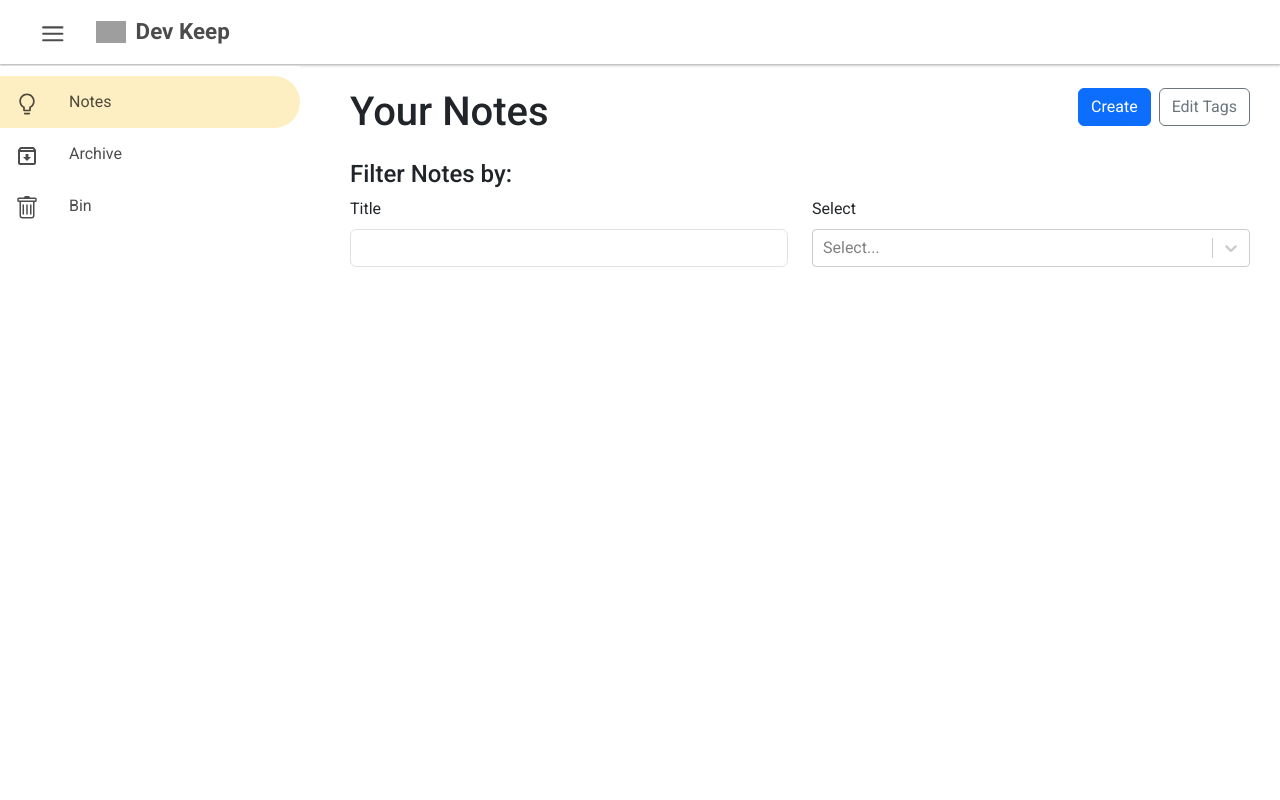
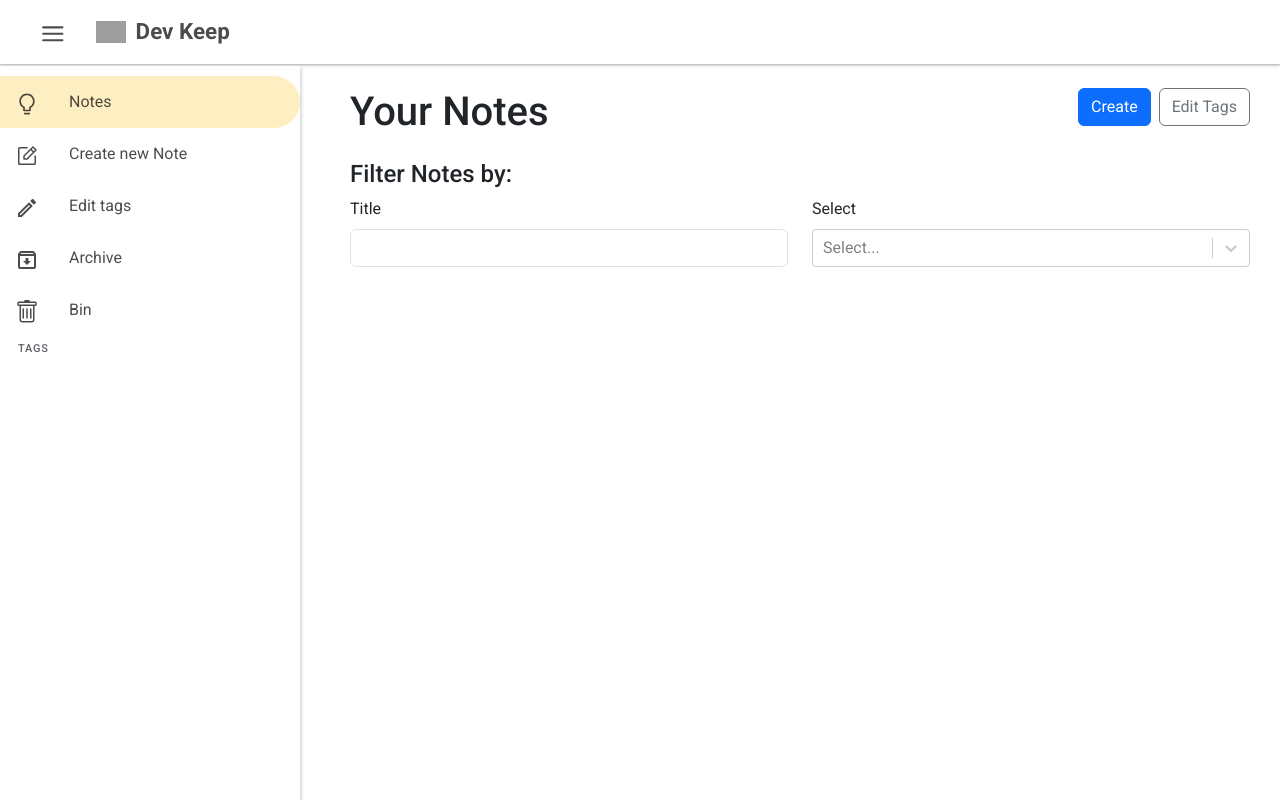
Before and after one commit to SoloProgrammer/TypeScript-React-Advanced-Notes-App, a React (Vite) app: page / in a window 1280 px wide. Built offline with nearby package versions, Linux system fonts and the light colour scheme; grey boxes are pictures that could not be loaded.

Commit message:
Fixed small side bar UI issues

```diff
--- a/src/App.tsx
+++ b/src/App.tsx
@@ -12,6 +12,7 @@ import SideBar from "./components/Shared/SideBar/SideBar";
 import TagPage from "./pages/Tag/TagPage";
 import Archive from "./pages/Archive/Archive";
 import Bin from "./pages/Bin/Bin";
+import EditTagsModal from "./components/Modals/EditTagsModal";
 const NoteDetail = lazy(() => import("./components/NoteDetail"));
 const NoteEdit = lazy(() => import("./components/NoteEdit"));
 const NoteList = lazy(() => import("./components/NoteList/NoteList"));
@@ -90,11 +91,23 @@ const App = () => {
   const toggleSidebar = () => setOpen((prev) => !prev);
   const closeSidebar = () => setOpen(true);
 
+  const [showModal, setShowModal] = useState(false);
+  const handleCloseModal = () => {
+    setShowModal(false);
+  };
+  const openTagsModal = () => setShowModal(true);
+
   return (
     <>
       <Navbar toggleSidebar={toggleSidebar} />
       <Container className="my-4 container">
-        <SideBar open={open} tags={tags} toggleSidebar={closeSidebar} />
+        <SideBar
+          isModalOpen={showModal}
+          openTagsModal={openTagsModal}
+          open={open}
+          tags={tags}
+          toggleSidebar={closeSidebar}
+        />
         <main className={`main ${!open ? "close" : ""}`}>
           <Routes>
             <Route
@@ -102,6 +115,7 @@ const App = () => {
               element={
                 <Suspense fallback="Loading..">
                   <NoteList
+                    openTagsModal={openTagsModal}
                     deleteTag={deleteTag}
                     updateTag={updateTag}
                     onPinNote={onPinNote}
@@ -149,7 +163,13 @@ const App = () => {
             </Route>
             <Route
               path="/tag/:tag"
-              element={<TagPage handleNoteClick={handleNoteClick} onPinNote={onPinNote} notes={notesWithTags} />}
+              element={
+                <TagPage
+                  handleNoteClick={handleNoteClick}
+                  onPinNote={onPinNote}
+                  notes={notesWithTags}
+                />
+              }
             />
             <Route path="/archive" element={<Archive />} />
             <Route path="/bin" element={<Bin />} />
@@ -161,6 +181,13 @@ const App = () => {
           handleOffsetClick={handleModalOffsetClick}
           selectedNote={selectedNote}
         />
+        <EditTagsModal
+          availableTags={tags}
+          show={showModal}
+          handleCloseModal={handleCloseModal}
+          deleteTag={deleteTag}
+          updateTag={updateTag}
+        />
       </Container>
     </>
   );
--- a/src/components/NoteList/NoteList.tsx
+++ b/src/components/NoteList/NoteList.tsx
@@ -1,11 +1,20 @@
 import { Button, Col, Form, Row, Stack } from "react-bootstrap";
-import { NoteListProps, SimplifiedNote } from "../../types/Notestypes";
+import { SimplifiedNote, Tag } from "../../types/Notestypes";
 import { Link, useSearchParams } from "react-router-dom";
 import ReactSelect from "react-select";
-import { useMemo, useState } from "react";
+import { useMemo } from "react";
 import NoteCard from "../NoteCard";
-import EditTagsModal from "../Modals/EditTagsModal";
 import styles from "./NoteList.module.css";
+
+type NoteListProps = {
+  notes: SimplifiedNote[];
+  availableTags: Tag[];
+  deleteTag: (id: string) => void;
+  handleNoteClick: (id: string) => void;
+  onPinNote: (id: string) => void;
+  updateTag: (data: Tag[]) => void;
+  openTagsModal: () => void;
+};
 
 const NoteList = ({
   notes,
@@ -14,6 +23,7 @@ const NoteList = ({
   onPinNote,
   deleteTag,
   handleNoteClick,
+  openTagsModal,
 }: NoteListProps) => {
   // Filteration of notes using search params
   const [searchParsms, setSearchParams] = useSearchParams({
@@ -40,11 +50,6 @@ const NoteList = ({
     });
   }, [title, selectedTagsIds]);
 
-  const [showModal, setShowModal] = useState(false);
-  const handleCloseModal = () => {
-    setShowModal(false);
-  };
-
   return (
     <>
       <Row className="mb-3">
@@ -56,10 +61,7 @@ const NoteList = ({
             <Link to={"/new"}>
               <Button>Create</Button>
             </Link>
-            <Button
-              onClick={() => setShowModal(true)}
-              variant="outline-secondary"
-            >
+            <Button onClick={openTagsModal} variant="outline-secondary">
               Edit Tags
             </Button>
           </Stack>
@@ -121,13 +123,6 @@ const NoteList = ({
         notes={filteredNotes}
         onPinNote={onPinNote}
         handleNoteClick={handleNoteClick}
-      />
-      <EditTagsModal
-        availableTags={availableTags}
-        show={showModal}
-        handleCloseModal={handleCloseModal}
-        deleteTag={deleteTag}
-        updateTag={updateTag}
       />
     </>
   );
--- a/src/components/Shared/SideBar/SideBar.module.css
+++ b/src/components/Shared/SideBar/SideBar.module.css
@@ -10,8 +10,9 @@
     overflow: auto;
     overflow-x: hidden;
     transition: .3s all cubic-bezier(0.76, 0, 0.24, 1);
+    box-shadow: rgba(0, 0, 0, 0.15) 1.95px 1.95px 2.6px;
+
 }
-
 .wall {
     pointer-events: none;
     background: rgba(0, 0, 0, 0.2);
@@ -26,14 +27,15 @@
 }
 
 .container::-webkit-scrollbar {
-    width: 10px;
+    width: 8px;
 }
 
 .container::-webkit-scrollbar-thumb {
     opacity: 0;
     margin-top: 20px;
     border-radius: 2rem;
-    background: rgba(0, 0, 0, 0.2);
+    background: rgba(0, 0, 0, 0.15);
+    padding: 0;
 }
 
 .container::-webkit-scrollbar-track {
@@ -43,8 +45,14 @@
 .container.close {
     width: 80px;
     padding-inline: 5px;
+    padding-left: 10px;
 }
-
+.tagsHeading{
+    transition: .2s all;
+}
+.container.close .tagsHeading{
+    margin-left: 10px !important;
+}
 .list {
     padding: 0;
     margin: 0;
@@ -64,6 +72,7 @@
     color: var(--dim-text-color);
     user-select: none;
     transition: .2s all;
+    white-space: nowrap;
 }
 
 .item.close {
--- a/src/components/Shared/SideBar/SideBar.tsx
+++ b/src/components/Shared/SideBar/SideBar.tsx
@@ -1,16 +1,29 @@
 import styles from "./SideBar.module.css";
-import { MdLabelOutline, MdOutlineArchive } from "react-icons/md";
+import {
+  MdLabelOutline,
+  MdOutlineArchive,
+  MdOutlineCreate,
+} from "react-icons/md";
 import { AiOutlineBulb } from "react-icons/ai";
 import { Tag } from "../../../types/Notestypes";
 import { BsTrash } from "react-icons/bs";
 import { Link, useLocation } from "react-router-dom";
 import { useEffect } from "react";
+import { PiNotePencil } from "react-icons/pi";
 type SideBarProps = {
   tags: Tag[];
   toggleSidebar: () => void;
   open: true | false;
+  isModalOpen: boolean;
+  openTagsModal: () => void;
 };
-const SideBar = ({ tags, open = false, toggleSidebar }: SideBarProps) => {
+const SideBar = ({
+  tags,
+  open = false,
+  toggleSidebar,
+  isModalOpen,
+  openTagsModal,
+}: SideBarProps) => {
   const { pathname } = useLocation();
 
   useEffect(() => {
@@ -28,7 +41,7 @@ const SideBar = ({ tags, open = false, toggleSidebar }: SideBarProps) => {
           <Link to={"/"}>
             <li
               className={`${styles.item} ${!open ? styles.close : ""} ${
-                pathname === "/" ? styles.selected : ""
+                !isModalOpen && pathname === "/" ? styles.selected : ""
               }`}
             >
               <span>
@@ -37,11 +50,61 @@ const SideBar = ({ tags, open = false, toggleSidebar }: SideBarProps) => {
               Notes
             </li>
           </Link>
+          <Link to={"/new"}>
+            <li
+              className={`${styles.item} ${!open ? styles.close : ""} ${
+                !isModalOpen && pathname === "/new" ? styles.selected : ""
+              }`}
+            >
+              <span>
+                <PiNotePencil />
+              </span>
+              Create new Note
+            </li>
+          </Link>
+          <li
+            onClick={openTagsModal}
+            className={`${styles.item} ${!open ? styles.close : ""} ${
+              isModalOpen ? styles.selected : ""
+            } `}
+          >
+            <span>
+              <MdOutlineCreate />
+            </span>
+            Edit tags
+          </li>
+          <Link to={"/archive"}>
+            <li
+              className={`${styles.item} ${!open ? styles.close : ""} ${
+                !isModalOpen && pathname === "/archive" ? styles.selected : ""
+              }`}
+            >
+              <span>
+                <MdOutlineArchive />
+              </span>
+              Archive
+            </li>
+          </Link>
+          <Link to="/bin">
+            <li
+              className={`${
+                !isModalOpen && pathname === "/bin" ? styles.selected : ""
+              } ${styles.item} ${!open ? styles.close : ""}`}
+            >
+              <span>
+                <BsTrash />
+              </span>
+              Bin
+            </li>
+          </Link>
+          <h4 style={{ margin: "5px 18px 5px 18px" }} className={`notesHeading ${styles.tagsHeading}`}>
+            TAGS
+          </h4>
           {tags.map((tag) => (
             <Link key={tag.id} to={`/tag/${tag.label}`}>
               <li
                 className={`${styles.item} ${!open ? styles.close : ""} ${
-                  pathname.replace("%20", " ") === `/tag/${tag.label.trim()}`
+                  !isModalOpen && pathname.replace("%20", " ") === `/tag/${tag.label.trim()}`
                     ? styles.selected
                     : ""
                 }`}
@@ -53,30 +116,6 @@ const SideBar = ({ tags, open = false, toggleSidebar }: SideBarProps) => {
               </li>
             </Link>
           ))}
-          <Link to={"/archive"}>
-            <li
-              className={`${styles.item} ${!open ? styles.close : ""} ${
-                pathname === "/archive" ? styles.selected : ""
-              }`}
-            >
-              <span>
-                <MdOutlineArchive />
-              </span>
-              Archive
-            </li>
-          </Link>
-          <Link to="/bin">
-            <li
-              className={`${pathname === "/bin" ? styles.selected : ""} ${
-                styles.item
-              } ${!open ? styles.close : ""}`}
-            >
-              <span>
-                <BsTrash />
-              </span>
-              Bin
-            </li>
-          </Link>
         </ul>
       </aside>
     </>
--- a/src/pages/Tag/TagPage.tsx
+++ b/src/pages/Tag/TagPage.tsx
@@ -16,7 +16,6 @@ const TagPage = ({ notes, handleNoteClick, onPinNote }: TagPageProps) => {
 
   if (filteredNotes.length < 1) return <NotFound />;
 
-
   return (
     <div>
       <DisplayNotes
```
Also changed, not shown: src/types/Notestypes.ts (+0 -9 lines).
